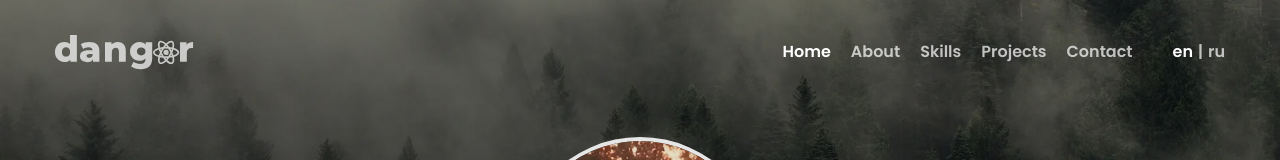
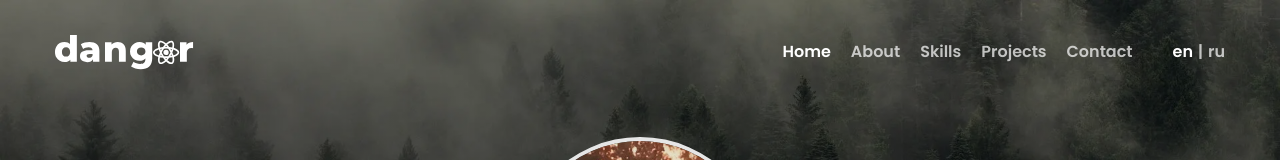
Before and after one commit to dangor220/dangor, a React (Vite) app: page / in a window 1280 px wide. Shown: the top 160 px of the page. Built offline with nearby package versions, Linux system fonts and the light colour scheme.

Commit message:
fix: subtitle in ios

```diff
--- a/src/components/Logo/Logo.module.scss
+++ b/src/components/Logo/Logo.module.scss
@@ -5,9 +5,9 @@
   align-items: center;
   svg {
     scale: 1;
-    fill: $transparent-white;
+    fill: $active-white;
     path {
-      fill: $transparent-white;
+      fill: $active-white;
     }
   }
 }
--- a/src/components/Preview/Preview.module.scss
+++ b/src/components/Preview/Preview.module.scss
@@ -117,6 +117,7 @@
 
 .subtitle.visible {
   opacity: 1;
+  transition: opacity 1s ease;
 }
 
 .arrow {
```
